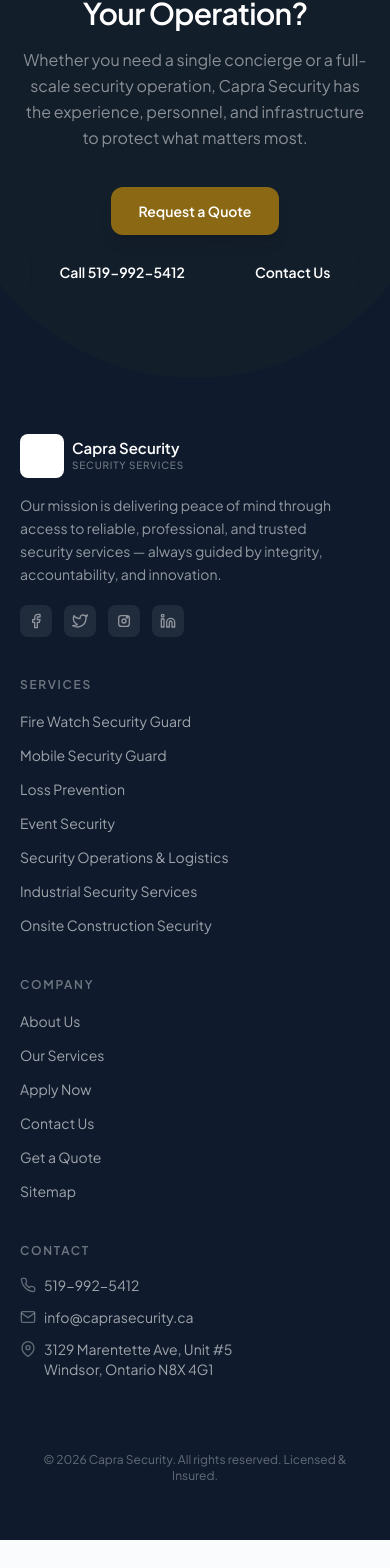
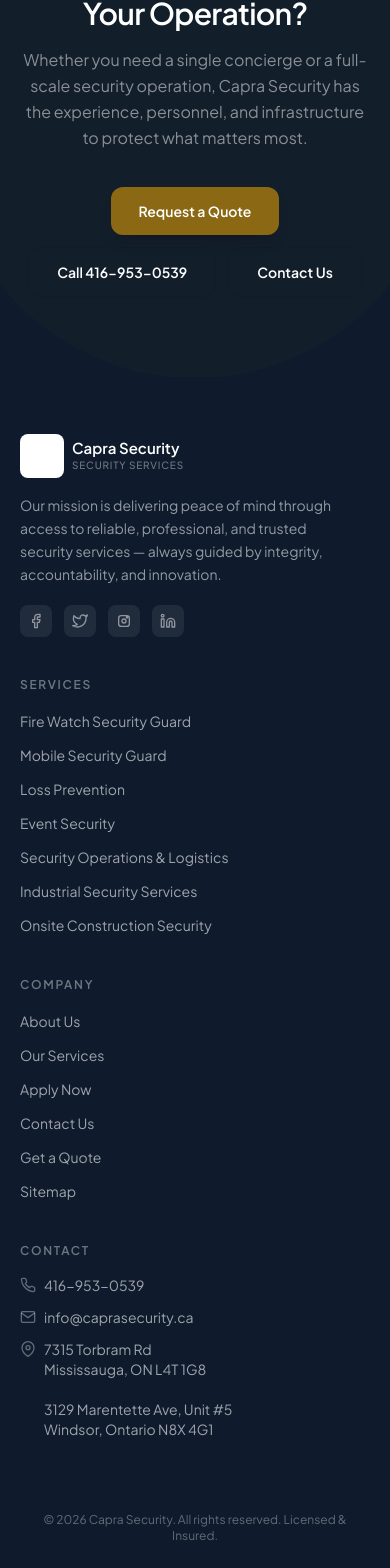
Before and after one commit to nullaomar/ali-security, a Next.js app: page / in a window 390 px wide. Shown: the part 3092-4660 px from the top of the page. Before the commit the page ends 4632 px from the top, so only its background shows below. Built offline with nearby package versions, Linux system fonts and the light colour scheme.

Commit message:
Update phone number to 416-953-0539 and add Mississauga address
Co-Authored-By: Claude Opus 4.6 <noreply@anthropic.com>

```diff
--- a/app/components/footer.tsx
+++ b/app/components/footer.tsx
@@ -85,7 +85,7 @@ export default function Footer() {
                 <svg viewBox="0 0 24 24" className="mt-0.5 h-4 w-4 shrink-0 text-white/35" fill="none" stroke="currentColor" strokeWidth="2">
                   <path d="M22 16.92v3a2 2 0 01-2.18 2 19.79 19.79 0 01-8.63-3.07 19.5 19.5 0 01-6-6 19.79 19.79 0 01-3.07-8.67A2 2 0 014.11 2h3a2 2 0 012 1.72c.127.96.361 1.903.7 2.81a2 2 0 01-.45 2.11L8.09 9.91a16 16 0 006 6l1.27-1.27a2 2 0 012.11-.45c.907.339 1.85.573 2.81.7A2 2 0 0122 16.92z" />
                 </svg>
-                <a href="tel:5199925412" className="transition hover:text-white">519-992-5412</a>
+                <a href="tel:4169530539" className="transition hover:text-white">416-953-0539</a>
               </li>
               <li className="flex items-start gap-2">
                 <svg viewBox="0 0 24 24" className="mt-0.5 h-4 w-4 shrink-0 text-white/35" fill="none" stroke="currentColor" strokeWidth="2">
@@ -99,7 +99,7 @@ export default function Footer() {
                   <path d="M21 10c0 7-9 13-9 13s-9-6-9-13a9 9 0 0118 0z" />
                   <circle cx="12" cy="10" r="3" />
                 </svg>
-                <span>3129 Marentette Ave, Unit #5<br />Windsor, Ontario N8X 4G1</span>
+                <span>7315 Torbram Rd<br />Mississauga, ON L4T 1G8<br /><br />3129 Marentette Ave, Unit #5<br />Windsor, Ontario N8X 4G1</span>
               </li>
             </ul>
           </div>
--- a/app/components/navbar.tsx
+++ b/app/components/navbar.tsx
@@ -143,7 +143,7 @@ export default function Navbar() {
         {/* Desktop CTA */}
         <div className="hidden items-center gap-5 lg:flex">
           <a
-            href="tel:5199925412"
+            href="tel:4169530539"
             className="flex items-center gap-1.5 text-[13px] font-semibold text-white/70 transition hover:text-white"
           >
             <svg viewBox="0 0 24 24" className="h-4 w-4" fill="none" stroke="currentColor" strokeWidth="2">
@@ -200,10 +200,10 @@ export default function Navbar() {
             </div>
             <div className="mt-4 flex flex-col gap-2">
               <a
-                href="tel:5199925412"
+                href="tel:4169530539"
                 className="rounded-full border border-white/[0.06] px-3 py-2.5 text-center text-sm text-white/60 transition hover:text-white"
               >
-                Call 519-992-5412
+                Call 416-953-0539
               </a>
               <Link
                 href="/quote"
--- a/app/components/service-hero.tsx
+++ b/app/components/service-hero.tsx
@@ -121,13 +121,13 @@ export default function ServiceHero({ title, description, image }: Props) {
             </svg>
           </Link>
           <a
-            href="tel:5199925412"
+            href="tel:4169530539"
             className="hero-btn inline-flex items-center gap-2 rounded-xl border border-white/15 bg-white/5 px-7 py-4 text-sm font-semibold text-white backdrop-blur-sm transition hover:border-[#8b6914]/40 hover:bg-white/10"
           >
             <svg viewBox="0 0 20 20" className="h-4 w-4" fill="currentColor">
               <path d="M2 3a1 1 0 011-1h2.153a1 1 0 01.986.836l.74 4.435a1 1 0 01-.54 1.06l-1.548.773a11.037 11.037 0 006.105 6.105l.774-1.548a1 1 0 011.059-.54l4.435.74a1 1 0 01.836.986V17a1 1 0 01-1 1h-2C7.82 18 2 12.18 2 5V3z" />
             </svg>
-            519-992-5412
+            416-953-0539
           </a>
         </div>
       </div>
--- a/app/contact/page.tsx
+++ b/app/contact/page.tsx
@@ -5,7 +5,7 @@ import ScrollReveal from "../components/scroll-reveal";
 
 export const metadata: Metadata = {
   title: "Contact Us | Capra Security",
-  description: "Get in touch with Capra Security. Call 519-992-5412 or email info@caprasecurity.ca. Located at 3129 Marentette Ave, Unit #5, Windsor, Ontario.",
+  description: "Get in touch with Capra Security. Call 416-953-0539 or email info@caprasecurity.ca. Offices in Mississauga and Windsor, Ontario.",
 };
 
 const contactMethods = [
@@ -16,9 +16,9 @@ const contactMethods = [
       </svg>
     ),
     label: "Phone",
-    value: "519-992-5412",
+    value: "416-953-0539",
     detail: "Available 24/7 for emergencies",
-    href: "tel:5199925412",
+    href: "tel:4169530539",
   },
   {
     icon: (
@@ -39,9 +39,9 @@ const contactMethods = [
         <circle cx="12" cy="10" r="3" />
       </svg>
     ),
-    label: "Office",
-    value: "3129 Marentette Ave, Unit #5",
-    detail: "Windsor, Ontario N8X 4G1",
+    label: "Offices",
+    value: "7315 Torbram Rd, Mississauga, ON L4T 1G8",
+    detail: "3129 Marentette Ave, Unit #5, Windsor, ON N8X 4G1",
   },
 ];
 
@@ -100,7 +100,7 @@ export default function ContactPage() {
                 <div className="mt-6 rounded-2xl border border-[var(--blue)]/15 bg-[var(--blue-soft)] p-5">
                   <p className="text-sm font-semibold text-[var(--accent)]">24/7 Emergency Response</p>
                   <p className="mt-1 text-[13px] text-[var(--text-secondary)]">
-                    Our dispatch centre operates around the clock. For urgent security needs, call us directly at 519-992-5412 for immediate assistance.
+                    Our dispatch centre operates around the clock. For urgent security needs, call us directly at 416-953-0539 for immediate assistance.
                   </p>
                 </div>
               </div>
--- a/app/page.tsx
+++ b/app/page.tsx
@@ -271,8 +271,8 @@ export default function Home() {
               <Link href="/quote" className="rounded-xl bg-[#8b6914] px-7 py-3.5 text-sm font-semibold text-white shadow-lg transition-all duration-400 hover:-translate-y-1 hover:bg-[#a07a1a] hover:shadow-[0_8px_30px_rgba(139,105,20,0.3)]">
                 Request a Quote
               </Link>
-              <a href="tel:5199925412" className="rounded-xl border border-white/15 px-7 py-3.5 text-sm font-semibold text-white transition-all duration-400 hover:-translate-y-1 hover:bg-white/5 hover:border-[#8b6914]/40">
-                Call 519-992-5412
+              <a href="tel:4169530539" className="rounded-xl border border-white/15 px-7 py-3.5 text-sm font-semibold text-white transition-all duration-400 hover:-translate-y-1 hover:bg-white/5 hover:border-[#8b6914]/40">
+                Call 416-953-0539
               </a>
               <Link href="/contact" className="rounded-xl border border-white/15 px-7 py-3.5 text-sm font-semibold text-white transition-all duration-400 hover:-translate-y-1 hover:bg-white/5 hover:border-[#8b6914]/40">
                 Contact Us
--- a/app/quote/page.tsx
+++ b/app/quote/page.tsx
@@ -46,11 +46,11 @@ export default function QuotePage() {
                 <div className="mt-8 rounded-2xl border border-[var(--border)] bg-[var(--surface)] p-5">
                   <p className="text-sm font-semibold text-[var(--text-primary)]">Prefer to talk?</p>
                   <p className="mt-1 text-[13px] text-[var(--text-tertiary)]">Call us directly for an immediate consultation.</p>
-                  <a href="tel:5199925412" className="mt-3 inline-flex items-center gap-2 text-sm font-semibold text-[var(--blue)] transition hover:text-[var(--accent)]">
+                  <a href="tel:4169530539" className="mt-3 inline-flex items-center gap-2 text-sm font-semibold text-[var(--blue)] transition hover:text-[var(--accent)]">
                     <svg viewBox="0 0 24 24" className="h-4 w-4" fill="none" stroke="currentColor" strokeWidth="2">
                       <path d="M22 16.92v3a2 2 0 01-2.18 2 19.79 19.79 0 01-8.63-3.07 19.5 19.5 0 01-6-6 19.79 19.79 0 01-3.07-8.67A2 2 0 014.11 2h3a2 2 0 012 1.72c.127.96.361 1.903.7 2.81a2 2 0 01-.45 2.11L8.09 9.91a16 16 0 006 6l1.27-1.27a2 2 0 012.11-.45c.907.339 1.85.573 2.81.7A2 2 0 0122 16.92z" />
                     </svg>
-                    519-992-5412
+                    416-953-0539
                   </a>
                 </div>
               </div>
--- a/app/services/[slug]/page.tsx
+++ b/app/services/[slug]/page.tsx
@@ -279,7 +279,7 @@ export default async function ServicePage({ params }: Props) {
                 Contact Us
               </Link>
               <a
-                href="tel:5199925412"
+                href="tel:4169530539"
                 className="hero-btn inline-flex items-center gap-2 rounded-xl border border-white/15 bg-white/5 px-8 py-4 text-sm font-semibold text-white backdrop-blur-sm transition hover:border-[#8b6914]/40 hover:bg-white/10"
               >
                 <svg
@@ -289,7 +289,7 @@ export default async function ServicePage({ params }: Props) {
                 >
                   <path d="M2 3a1 1 0 011-1h2.153a1 1 0 01.986.836l.74 4.435a1 1 0 01-.54 1.06l-1.548.773a11.037 11.037 0 006.105 6.105l.774-1.548a1 1 0 011.059-.54l4.435.74a1 1 0 01.836.986V17a1 1 0 01-1 1h-2C7.82 18 2 12.18 2 5V3z" />
                 </svg>
-                Call 519-992-5412
+                Call 416-953-0539
               </a>
             </div>
           </ScrollReveal>
--- a/app/services/page.tsx
+++ b/app/services/page.tsx
@@ -200,7 +200,7 @@ export default function ServicesPage() {
                 </svg>
               </Link>
               <a
-                href="tel:5199925412"
+                href="tel:4169530539"
                 className="hero-btn inline-flex items-center gap-2 rounded-xl border border-white/15 bg-white/5 px-8 py-4 text-sm font-semibold text-white backdrop-blur-sm transition hover:border-[#8b6914]/40 hover:bg-white/10"
               >
                 <svg
@@ -210,7 +210,7 @@ export default function ServicesPage() {
                 >
                   <path d="M2 3a1 1 0 011-1h2.153a1 1 0 01.986.836l.74 4.435a1 1 0 01-.54 1.06l-1.548.773a11.037 11.037 0 006.105 6.105l.774-1.548a1 1 0 011.059-.54l4.435.74a1 1 0 01.836.986V17a1 1 0 01-1 1h-2C7.82 18 2 12.18 2 5V3z" />
                 </svg>
-                Call 519-992-5412
+                Call 416-953-0539
               </a>
               <Link
                 href="/contact"
--- a/app/sitemap-page/page.tsx
+++ b/app/sitemap-page/page.tsx
@@ -57,8 +57,9 @@ export default function SitemapPage() {
             <div>
               <h2 className="text-lg font-semibold text-[var(--text-primary)]">Contact</h2>
               <ul className="mt-4 space-y-2.5 text-sm text-[var(--text-secondary)]">
-                <li><a href="tel:5199925412" className="transition hover:text-[var(--blue)]">519-992-5412</a></li>
+                <li><a href="tel:4169530539" className="transition hover:text-[var(--blue)]">416-953-0539</a></li>
                 <li><a href="mailto:info@caprasecurity.ca" className="transition hover:text-[var(--blue)]">info@caprasecurity.ca</a></li>
+                <li>7315 Torbram Rd, Mississauga, ON L4T 1G8</li>
                 <li>3129 Marentette Ave, Unit #5<br />Windsor, Ontario N8X 4G1</li>
               </ul>
             </div>
```
